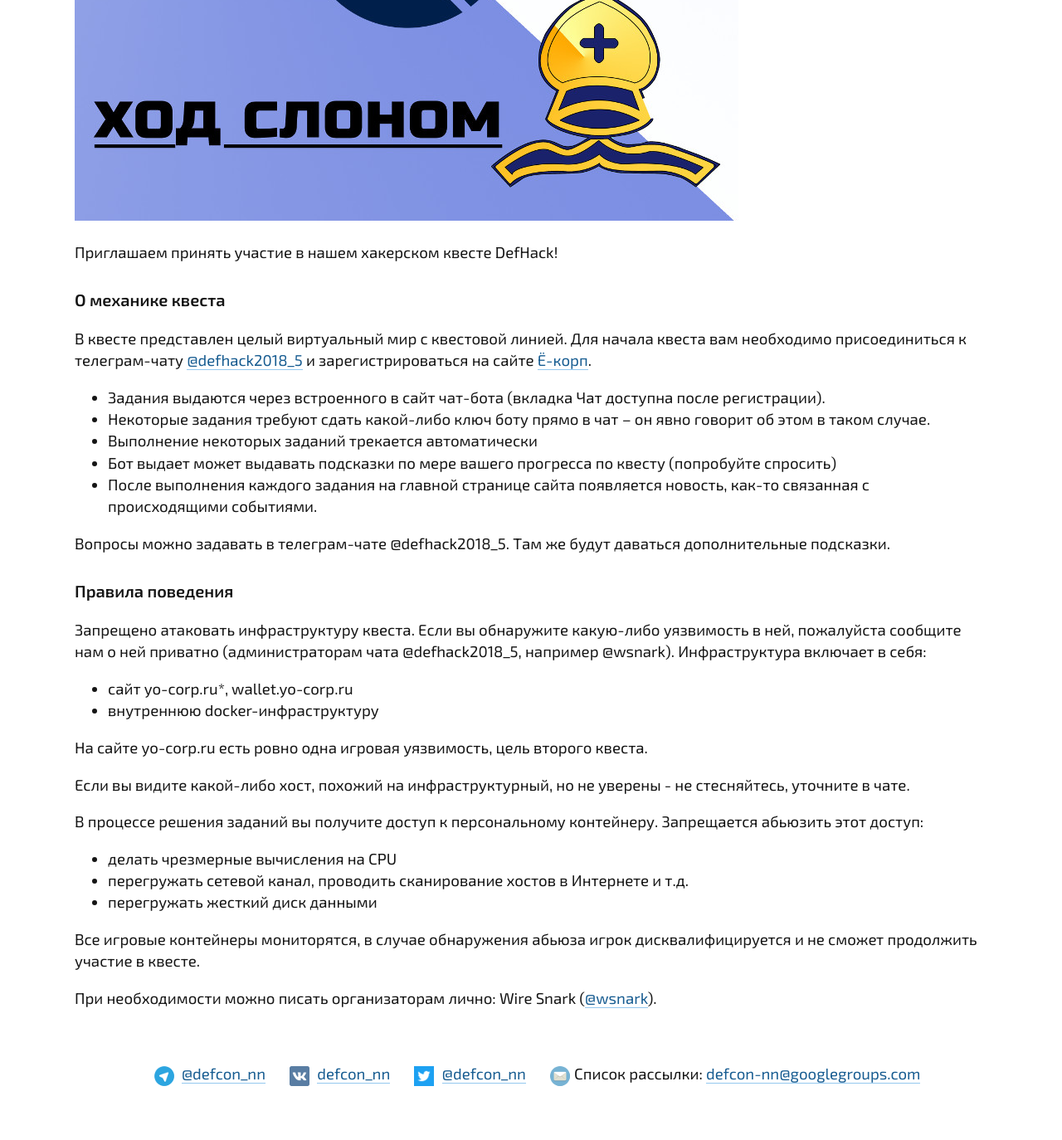
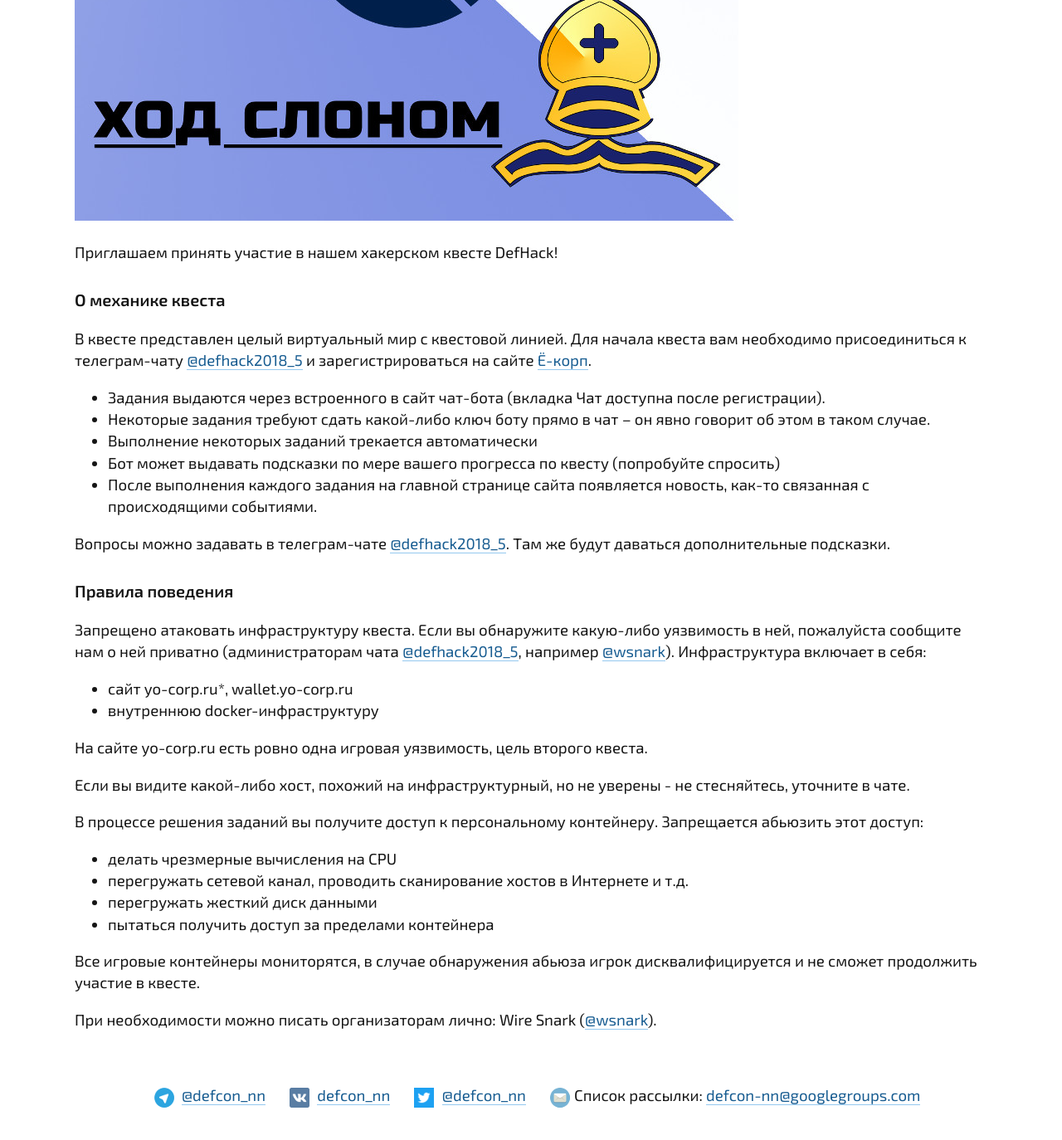
Before and after one commit to defcon-nn/defcon-nn.github.io, a Jekyll site: the page built from defhack.md, in a window 1280 px wide and 1400 px high, scrolled down 866 px. Shown: the top 1374 px of the window at 83% size. Built offline with Jekyll 4.4.1, drawn with Linux system fonts in a browser that asks for light colours.

Commit message:
More fixes again

```diff
--- a/defhack.md
+++ b/defhack.md
@@ -17,14 +17,14 @@ permalink: /defhack.html
 * Задания выдаются через встроенного в сайт чат-бота (вкладка Чат доступна после регистрации).
 * Некоторые задания требуют сдать какой-либо ключ боту прямо в чат -- он явно говорит об этом в таком случае.
 * Выполнение некоторых заданий трекается автоматически
-* Бот выдает может выдавать подсказки по мере вашего прогресса по квесту (попробуйте спросить)
+* Бот может выдавать подсказки по мере вашего прогресса по квесту (попробуйте спросить)
 * После выполнения каждого задания на главной странице сайта появляется новость, как-то связанная с происходящими событиями.
 
-Вопросы можно задавать в телеграм-чате @defhack2018_5. Там же будут даваться дополнительные подсказки.
+Вопросы можно задавать в телеграм-чате [@defhack2018_5](https://t.me/defhack2018_5). Там же будут даваться дополнительные подсказки.
 
 ## Правила поведения
 
-Запрещено атаковать инфраструктуру квеста. Если вы обнаружите какую-либо уязвимость в ней, пожалуйста сообщите нам о ней приватно (администраторам чата @defhack2018_5, например @wsnark).
+Запрещено атаковать инфраструктуру квеста. Если вы обнаружите какую-либо уязвимость в ней, пожалуйста сообщите нам о ней приватно (администраторам чата [@defhack2018_5](https://t.me/defhack2018_5), например [@wsnark](https://t.me/wsnark)).
 Инфраструктура включает в себя:
 
 - сайт yo-corp.ru*, wallet.yo-corp.ru
@@ -39,6 +39,7 @@ permalink: /defhack.html
 - делать чрезмерные вычисления на CPU
 - перегружать сетевой канал, проводить сканирование хостов в Интернете и т.д.
 - перегружать жесткий диск данными
+- пытаться получить доступ за пределами контейнера
 
 Все игровые контейнеры мониторятся, в случае обнаружения абьюза игрок дисквалифицируется и не сможет продолжить участие в квесте.
 
```
